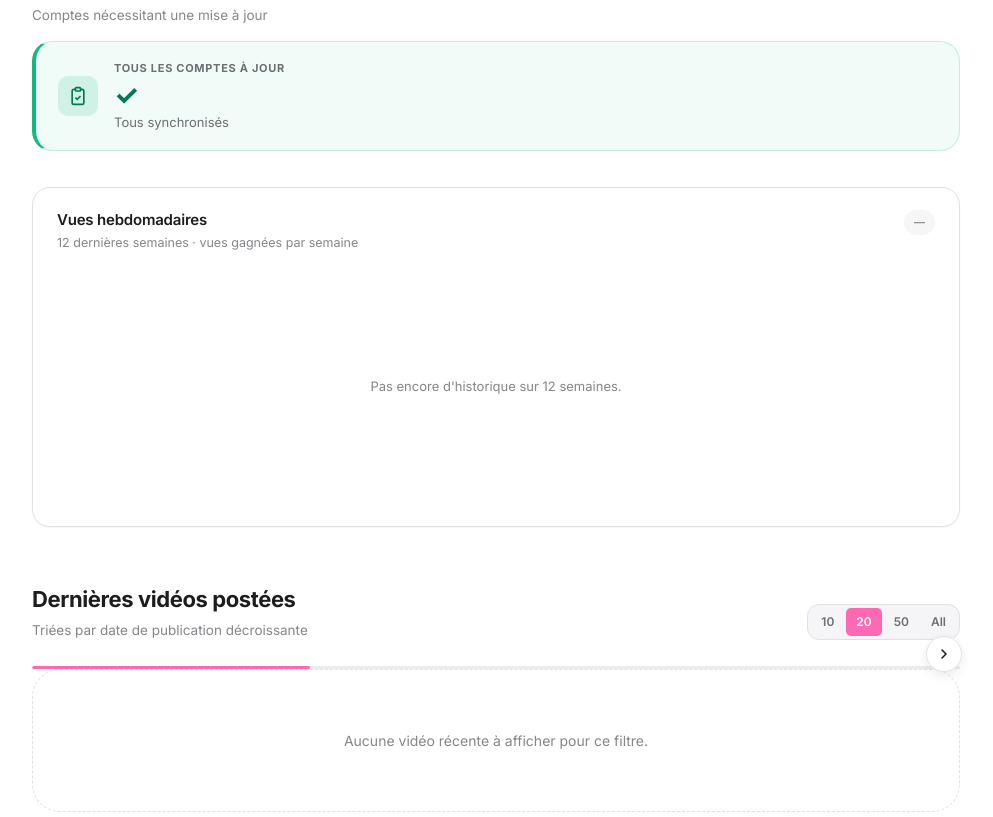
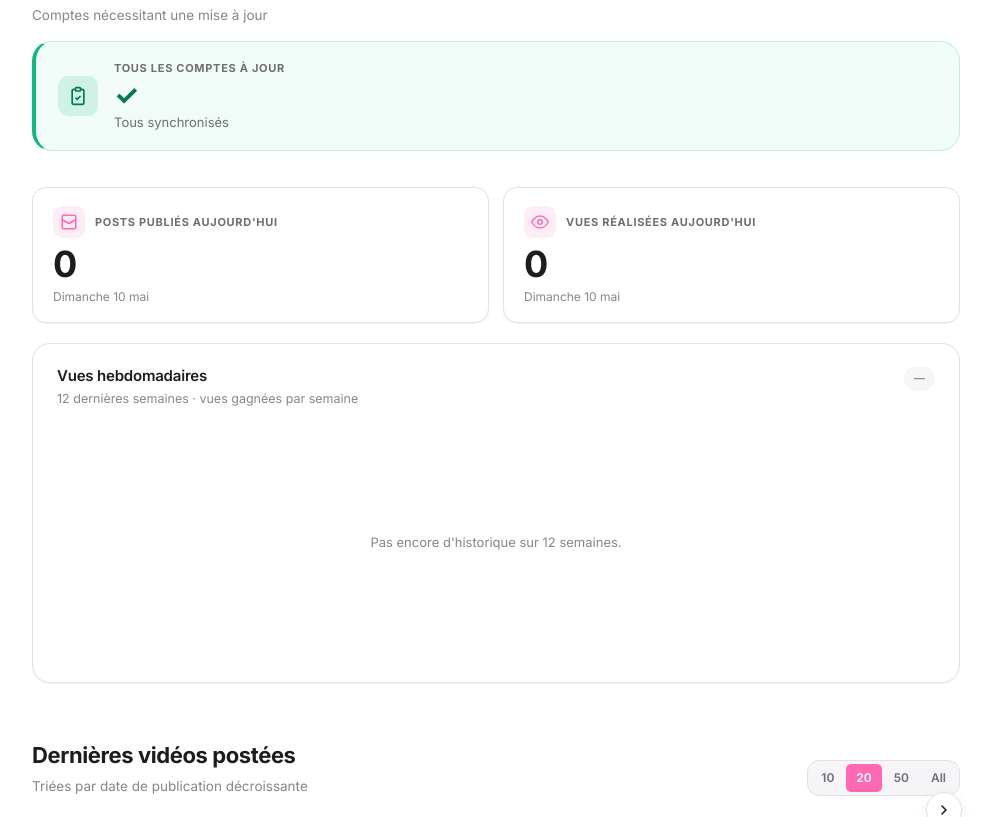
Before and after one commit to bricedemirdjian/tracking-lab, a Flask app: page /dashboard in a window 1280 px wide. Shown: the part 821-1638 px from the top of the page, without its empty margins (276-1269 px from the left). Run offline with Flask 3, Linux system fonts and the light colour scheme; the visitor is signed in with stand-in values (Sample User, id 1); data that the repository does not hold is empty; some libraries are stand-ins or nearby versions.

Commit message:
feat(dashboard): 'Aujourd'hui' card with posts + views for today
Adds a 2-card row between the attention card and the weekly chart on
the Tableau de bord, surfacing the day's activity in real time:

  ┌─────────────────────────────┐  ┌─────────────────────────────┐
  │ 📝 POSTS PUBLIÉS AUJOURD'HUI │  │ 👁 VUES RÉALISÉES AUJOURD'HUI │
  │   3                          │  │   12,4 K                    │
  │   Dimanche 10 mai            │  │   Dimanche 10 mai           │
  └─────────────────────────────┘  └─────────────────────────────┘

Linked to today's local date (matches the page subtitle's
'Dimanche 10 mai 2026'). Posts = count of videos where create_time
falls on today (local date). Views = sum of per-account view deltas
where the most recent snapshot date is today (i.e. growth between
yesterday's last snapshot and today's).

Sub-label formatted via Date.toLocaleDateString('fr-FR') so it auto
updates each day.

Implementation: renderTodayCard(evolution) reuses already-fetched
evolution + cachedJSON for videos, no extra network round-trip on
warm cache.

Build: 2026-05-10-today-card.

Co-Authored-By: Claude Opus 4.7 (1M context) <noreply@anthropic.com>

```diff
--- a/app.py
+++ b/app.py
@@ -113,7 +113,7 @@ def _security_headers(response):
     )
     # Build identifier for ops debugging — bump when shipping fixes that
     # need to be confirmed visible at the edge. Curl-able without auth.
-    response.headers.setdefault("X-Build-Version", "2026-05-10-mgr-logos")
+    response.headers.setdefault("X-Build-Version", "2026-05-10-today-card")
     # Force fresh HTML on every load. Chrome was caching the dashboard HTML
     # despite `max-age=0, must-revalidate` (only re-fetched while DevTools was
     # open with "Disable cache" toggled). `no-store` is the strict bypass.
--- a/templates/dashboard.html
+++ b/templates/dashboard.html
@@ -1348,6 +1348,52 @@ button { font-family: inherit; cursor: pointer; }
    we re-assert the hide explicitly. Without this, the empty state overlays
    the chart even when isEmpty=false. */
 .chart-card-empty[hidden] { display: none !important; }
+
+/* "Aujourd'hui" cards — between attention card and Vues hebdomadaires.
+   2-col grid showing posts + views for the current day. */
+.today-grid {
+  display: grid;
+  grid-template-columns: 1fr 1fr;
+  gap: 14px;
+  margin-bottom: 20px;
+}
+@media (max-width: 768px) { .today-grid { grid-template-columns: 1fr; } }
+.today-card {
+  background: #fff;
+  border: 1px solid var(--border);
+  border-radius: 14px;
+  padding: 18px 20px 16px;
+  box-shadow: 0 1px 2px rgba(16,18,20,0.04);
+  transition: box-shadow 160ms ease;
+}
+.today-card:hover { box-shadow: 0 4px 14px rgba(16,18,20,0.06); }
+.today-card-head {
+  display: flex; align-items: center; gap: 10px;
+  margin-bottom: 8px;
+}
+.today-card-icon {
+  width: 32px; height: 32px;
+  border-radius: 9px;
+  background: rgba(255,105,180,0.12);
+  color: #FF69B4;
+  display: flex; align-items: center; justify-content: center;
+  flex-shrink: 0;
+}
+.today-card-label {
+  font-size: 11px; font-weight: 700;
+  color: var(--text-2);
+  text-transform: uppercase; letter-spacing: 0.7px;
+  line-height: 1.3;
+}
+.today-card-value {
+  font-size: 36px; font-weight: 700;
+  color: var(--text-1);
+  letter-spacing: -1px; line-height: 1;
+  margin-bottom: 6px;
+}
+.today-card-sub {
+  font-size: 12px; color: var(--text-3);
+}
 
 /* ─────────────────────── Advice page (Nos conseils) ─────────────────────── */
 .advice-group { margin: 0 0 32px; }
@@ -1783,6 +1829,30 @@ button { font-family: inherit; cursor: pointer; }
       <div class="attention-arrow">→</div>
     </div>
 
+    <!-- Today card — posts + views for the current day -->
+    <div class="today-grid">
+      <div class="today-card">
+        <div class="today-card-head">
+          <span class="today-card-icon">
+            <svg width="18" height="18" viewBox="0 0 24 24" fill="none" stroke="currentColor" stroke-width="2" stroke-linecap="round" stroke-linejoin="round"><rect x="3" y="3" width="18" height="18" rx="2"/><polyline points="3 9 12 14 21 9"/></svg>
+          </span>
+          <span class="today-card-label">Posts publiés aujourd'hui</span>
+        </div>
+        <div class="today-card-value" id="todayPostsValue">—</div>
+        <div class="today-card-sub" id="todayDateLabel">—</div>
+      </div>
+      <div class="today-card">
+        <div class="today-card-head">
+          <span class="today-card-icon">
+            <svg width="18" height="18" viewBox="0 0 24 24" fill="none" stroke="currentColor" stroke-width="2" stroke-linecap="round" stroke-linejoin="round"><path d="M1 12s4-8 11-8 11 8 11 8-4 8-11 8S1 12 1 12z"/><circle cx="12" cy="12" r="3"/></svg>
+          </span>
+          <span class="today-card-label">Vues réalisées aujourd'hui</span>
+        </div>
+        <div class="today-card-value" id="todayViewsValue">—</div>
+        <div class="today-card-sub" id="todayDateLabel2">—</div>
+      </div>
+    </div>
+
     <!-- Weekly views chart — real data, last 12 ISO weeks -->
     <div class="chart-card" style="min-height: 340px;">
       <div class="chart-card-head">
@@ -2088,7 +2158,7 @@ button { font-family: inherit; cursor: pointer; }
 
 <script>
 // ── Self-contained data binding (does not depend on the legacy app.js) ──
-console.log('%c[TL] dashboard build v=2026-05-10-mgr-logos', 'color:#FF69B4;font-weight:bold');
+console.log('%c[TL] dashboard build v=2026-05-10-today-card', 'color:#FF69B4;font-weight:bold');
 (() => {
   'use strict';
   const $ = s => document.querySelector(s);
@@ -2434,6 +2504,9 @@ console.log('%c[TL] dashboard build v=2026-05-10-mgr-logos', 'color:#FF69B4;font
     // Weekly views chart (dashboard view only — canvas only exists there).
     // Function no-ops if the canvas isn't in the DOM.
     try { renderWeeklyViewsChart(evolution); } catch (e) { console.error('[load] weekly:', e); }
+
+    // Today card (posts + views for current day, dashboard view only).
+    try { renderTodayCard(evolution); } catch (e) { console.error('[load] today:', e); }
   }
 
   // ─── View renderers ─────────────────────────────────────────────────
@@ -2806,6 +2879,62 @@ console.log('%c[TL] dashboard build v=2026-05-10-mgr-logos', 'color:#FF69B4;font
       el.textContent = text;
       el.className = 'kpi-trend ' + cls;
     });
+  }
+
+  // ─── Dashboard view: "Aujourd'hui" card (posts + views for today) ──
+  // Counts videos with create_time = today + sums per-account view deltas
+  // for the last snapshot pair where the most recent date is today.
+  // No-ops on non-dashboard views (DOM elements don't exist there).
+  async function renderTodayCard(preloadedEvolution) {
+    const postsEl = document.getElementById('todayPostsValue');
+    const viewsEl = document.getElementById('todayViewsValue');
+    if (!postsEl || !viewsEl) return; // not on dashboard view
+
+    const today = new Date();
+    const todayKey = today.toISOString().slice(0, 10); // YYYY-MM-DD
+
+    // FR-formatted date for the sub-label, matches the page subtitle style
+    const dateLbl = today.toLocaleDateString('fr-FR', { weekday: 'long', day: 'numeric', month: 'long' });
+    const sub1 = document.getElementById('todayDateLabel');
+    const sub2 = document.getElementById('todayDateLabel2');
+    if (sub1) sub1.textContent = dateLbl[0].toUpperCase() + dateLbl.slice(1);
+    if (sub2) sub2.textContent = dateLbl[0].toUpperCase() + dateLbl.slice(1);
+
+    // Reuse the evolution we already have (passed in) — no extra fetch.
+    // For videos, cachedJSON returns instantly if renderTableCharts already
+    // fetched it in this load() pass.
+    const videos = await cachedJSON(buildVideosAllURL(), []);
+
+    // Posts today: count videos whose create_time falls on today's local date.
+    let postsToday = 0;
+    (videos || []).forEach(v => {
+      if (!v.create_time) return;
+      const d = new Date(v.create_time);
+      if (isNaN(d.getTime())) return;
+      // Use LOCAL date string (not UTC) to match the displayed weekday.
+      const localKey = `${d.getFullYear()}-${String(d.getMonth()+1).padStart(2,'0')}-${String(d.getDate()).padStart(2,'0')}`;
+      if (localKey === todayKey) postsToday += 1;
+    });
+
+    // Views today: sum per-account delta where the snapshot date is today.
+    const byAccount = {};
+    (preloadedEvolution || []).forEach(row => {
+      if (!row.date) return;
+      const k = `${row.account_username}|${row.platform || 'tiktok'}`;
+      (byAccount[k] = byAccount[k] || []).push({ date: row.date, views: row.views || 0 });
+    });
+    let viewsToday = 0;
+    Object.values(byAccount).forEach(series => {
+      series.sort((a, b) => a.date.localeCompare(b.date));
+      for (let i = 1; i < series.length; i++) {
+        if (series[i].date === todayKey) {
+          viewsToday += Math.max(0, series[i].views - series[i-1].views);
+        }
+      }
+    });
+
+    postsEl.textContent = fmt(postsToday);
+    viewsEl.textContent = fmt(viewsToday);
   }
 
   // ─── Dashboard view: weekly views chart (last 12 ISO weeks) ─────────
```
